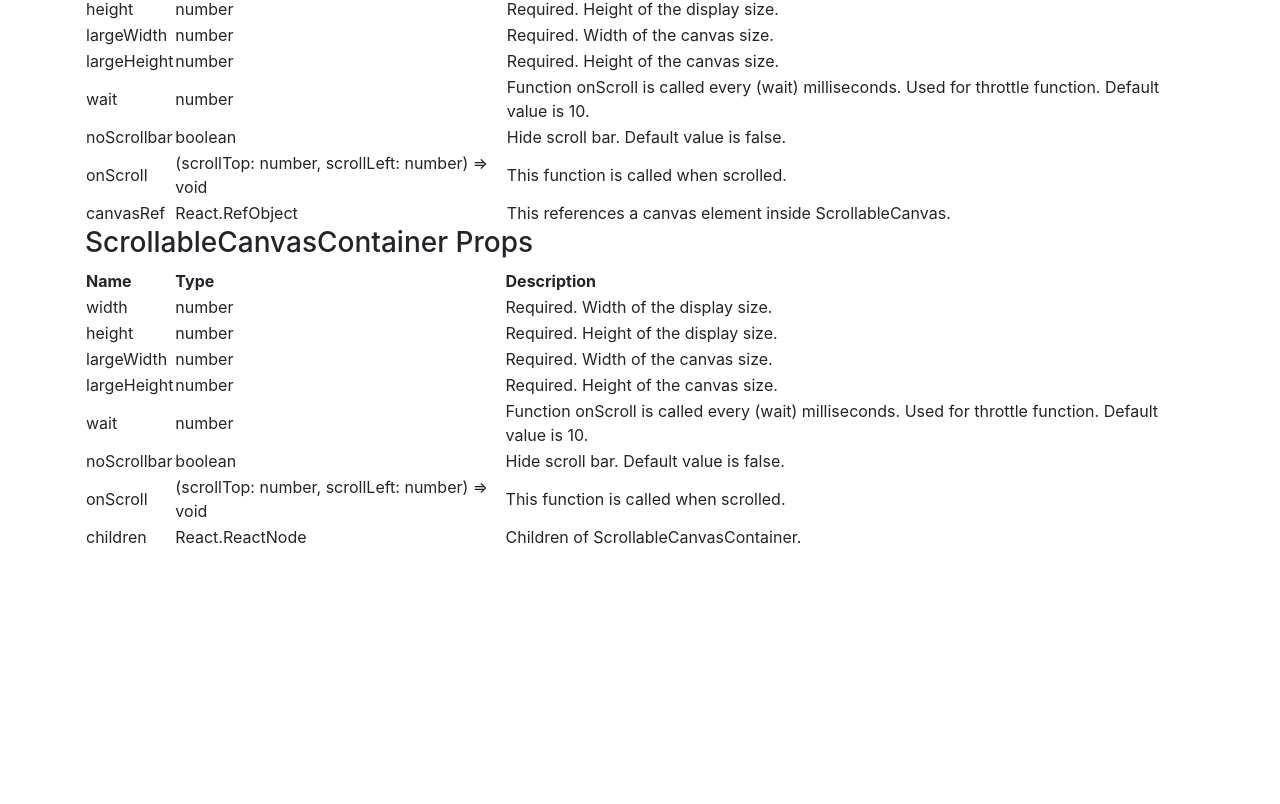
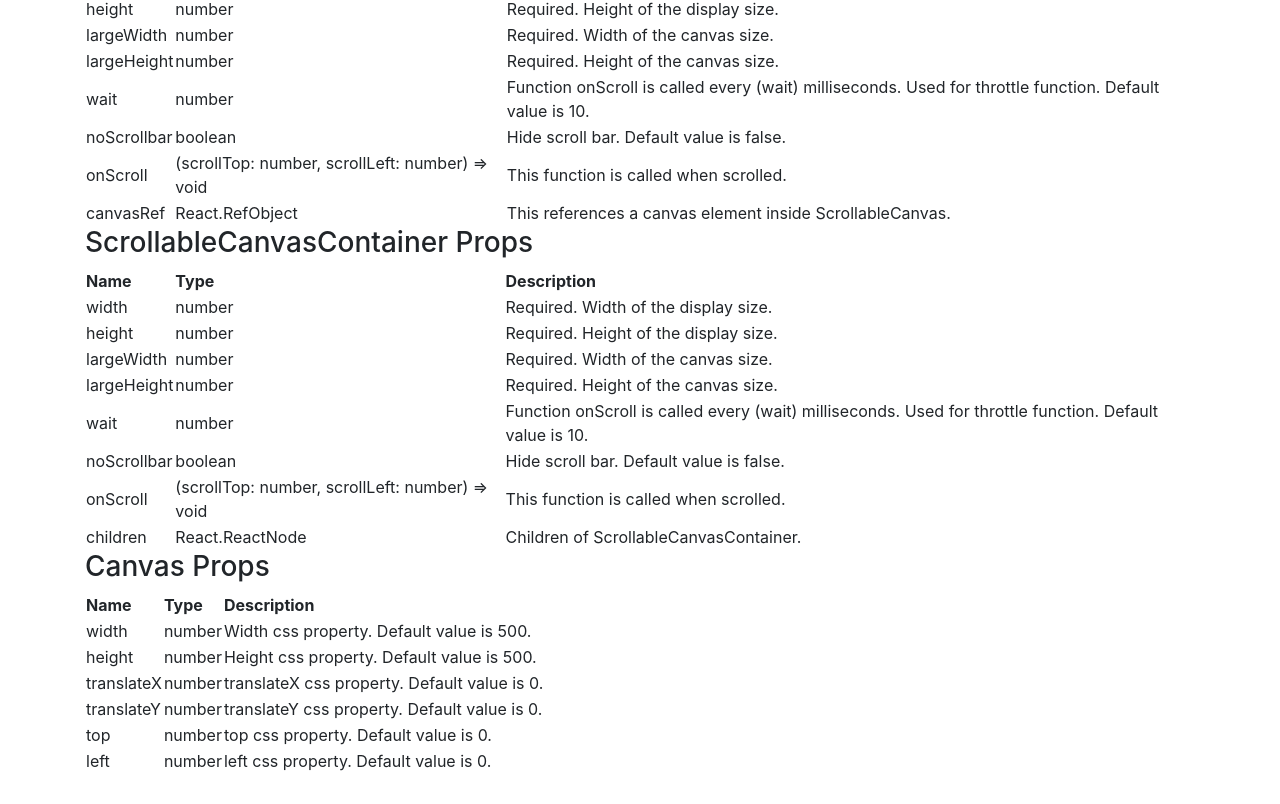
Before and after one commit to solt9029/react-scrollable-canvas, a React (Create React App) app in the folder example/: page /#/docs in a window 1280 px wide. Shown: the part 765-1569 px from the top of the page. Before the commit the page ends 1345 px from the top, so only its background shows below. Built offline with nearby package versions, Linux system fonts and the light colour scheme.

Commit message:
Add readme

```diff
--- a/example/src/DocsPage.tsx
+++ b/example/src/DocsPage.tsx
@@ -10,8 +10,7 @@ const StyledContainer = styled(Container)`
   margin-bottom: 30px;
 `;
 
-const DocsPage = () => {
-  return (
+const DocsPage = () => (
   <>
     <Navbar active="docs" />
     <StyledContainer>
@@ -19,6 +18,5 @@ const DocsPage = () => {
     </StyledContainer>
   </>
 );
-};
 
 export default DocsPage;
--- a/example/src/constants.ts
+++ b/example/src/constants.ts
@@ -343,4 +343,15 @@ npm install react-scrollable-canvas --save
 |onScroll|(scrollTop: number, scrollLeft: number) => void|This function is called when scrolled.|
 |children|React.ReactNode|Children of ScrollableCanvasContainer.|
 
+### Canvas Props
+
+|Name|Type|Description|
+|---|---|---|
+|width|number|Width css property. Default value is 500.|
+|height|number|Height css property. Default value is 500.|
+|translateX|number|translateX css property. Default value is 0.|
+|translateY|number|translateY css property. Default value is 0.|
+|top|number|top css property. Default value is 0.|
+|left|number|left css property. Default value is 0.|
+
 `;
```
Also changed, not shown: 1 other file (tests, documents, lock files or other folders). Lines whose indentation alone changed are shown as unchanged.
